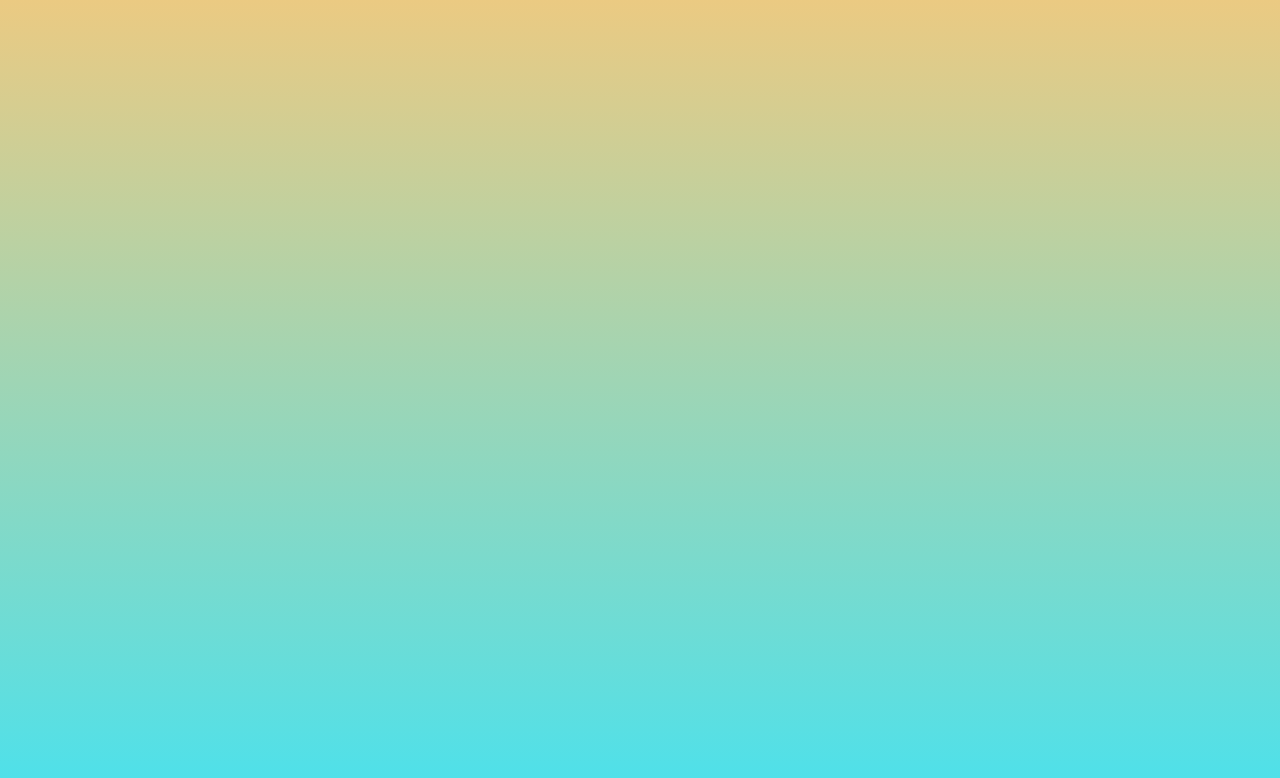
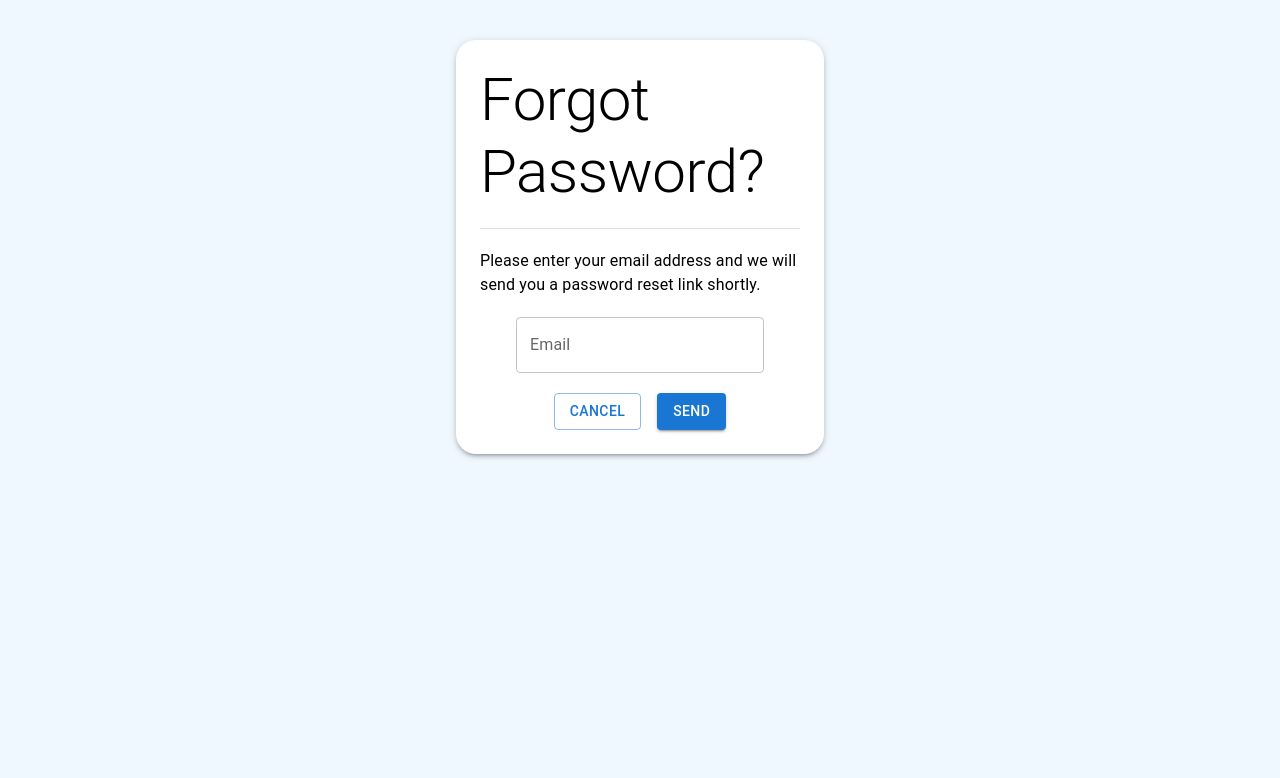
Before and after one commit to ikbalrazu/RealChatApp, a React (Create React App) app: page /forgotpassword in a window 1280 px wide. Before the commit this address had no page. Shown: the top 778 px of the page. Built offline with nearby package versions, Linux system fonts and the light colour scheme.

Commit message:
all ui updated

```diff
--- a/src/App.js
+++ b/src/App.js
@@ -1,7 +1,8 @@
-import './App.css';
+// import './App.css';
 import Chat from './page/Chat';
 import Login from './page/Login';
 import Register from './page/Register';
+import ForgotPassword from './page/ForgotPassword';
 import {Route,Routes} from 'react-router-dom';
 
 function App() {
@@ -11,6 +12,7 @@ function App() {
         <Route path="/" element={<Login/>}/>
         <Route path="/register" element={<Register/>}/>
         <Route path="/chat" element={<Chat/>}/>
+        <Route path="/forgotpassword" element={<ForgotPassword/>}/>
       </Routes>
     </div>
   );
--- a/src/index.css
+++ b/src/index.css
@@ -1,11 +1,11 @@
-body {
+/* body {
   margin: 0;
   font-family: -apple-system, BlinkMacSystemFont, 'Segoe UI', 'Roboto', 'Oxygen',
     'Ubuntu', 'Cantarell', 'Fira Sans', 'Droid Sans', 'Helvetica Neue',
     sans-serif;
   -webkit-font-smoothing: antialiased;
   -moz-osx-font-smoothing: grayscale;
-}
+} */
 
 code {
   font-family: source-code-pro, Menlo, Monaco, Consolas, 'Courier New',
--- a/src/page/Chat.jsx
+++ b/src/page/Chat.jsx
@@ -145,7 +145,7 @@ const Chat = () => {
       </Stack>
       </Box>
 
-      <Box bgcolor="yellow" sx={{display:{xs:"none", sm:"block"},width:"65%",height:"80vh"}}>
+      <Box bgcolor="aliceblue" sx={{display:{xs:"none", sm:"block"},width:"65%",height:"80vh"}}>
       <Chatbox
       chat={currentChat}
       currentUser={userInfo?.id}
--- /dev/null
+++ b/src/page/ForgotPassword.jsx
@@ -0,0 +1,48 @@
+import React from "react";
+import { Box,Button,Divider,TextField, Typography } from '@mui/material';
+import { Stack } from "@mui/system";
+import { Link } from "react-router-dom";
+
+const ForgotPassword = () => {
+
+    return(
+        <div>
+        <Box
+        bgcolor={"white"}
+        component="form"
+        maxWidth={320}
+        maxHeight={1000}
+        sx={{
+        display:"flex",flexDirection:"column",
+        // ":hover":{boxShadow: "10px 10px 10px #ccc"}
+        }}
+        justifyContent={"center"}
+        alignItems="center"
+        margin="auto"
+        marginTop={5}
+        padding={3}
+        borderRadius={5}
+        gap={2.5}
+        boxShadow={3}
+        sm={2}
+        >
+
+        <Typography variant="h2">Forgot Password?</Typography>
+
+        <Divider sx={{width:"100%"}} variant="light"/>
+
+        <Typography>
+        Please enter your email address and we will send you a password reset link shortly.
+        </Typography>
+
+        <TextField type={'email'} id="outlined-basic" label="Email" variant="outlined"/>
+        <Stack direction="row" spacing={2}>
+        <Link to="/" style={{textDecoration:"none"}}><Button variant="outlined">Cancel</Button></Link>
+        <Button variant='contained'>Send</Button>
+        </Stack>
+        </Box>
+        </div>
+    )
+}
+
+export default ForgotPassword;
--- a/src/page/Login.css
+++ b/src/page/Login.css
@@ -1,6 +1,17 @@
+
 body{
-    /* background-color: aliceblue; */
+    background-color: aliceblue;
+    /* background: linear-gradient(#ebca82, #4BE1EC);
+    background-repeat: no-repeat;
+    background-attachment: fixed; */
+    /* height: 100%;
+    margin: 0; */
+}
+
+/* .container{
+    display: block;
+    height: 100vh;
     background: linear-gradient(#ebca82, #4BE1EC);
     background-repeat: no-repeat;
     background-attachment: fixed;
-}
+} */
--- a/src/page/Login.jsx
+++ b/src/page/Login.jsx
@@ -2,6 +2,8 @@ import React,{useState} from 'react';
 import axios from 'axios';
 import {useNavigate} from 'react-router-dom';
 import { Box,Button,TextField, Typography } from '@mui/material';
+import Alert from '@mui/material/Alert';
+import LinearProgress from '@mui/material/LinearProgress';
 import { Link } from 'react-router-dom';
 
 import './Login.css';
@@ -10,20 +12,35 @@ const Login = () => {
     const chatpage = useNavigate();
     const [email,setEmail] = useState();
     const [password,setPassword] = useState();
+    const [alert,setAlert] = useState(false);
+    const [alertContent, setAlertContent] = useState('');
+    const [loader,setLoader] = useState(false);
 
     const LoginUser = async() => {
         if (!email || !password) {
             console.log("Please fill the all fields");
+            setAlertContent("Please fill the all fields");
+            setAlert(true);
         }
-        //else if (!/^[\w-\.]+@([\w-]+\.)+[\w-]{2,4}$/.test(email)) {
-        //     console.log("Invalid Email !.");
-        // }
+        else if (!/^[\w-\.]+@([\w-]+\.)+[\w-]{2,4}$/.test(email)) {
+            console.log("Invalid Email !.");
+            setAlertContent("Invalid Email !");
+            setAlert(true);
+        }
         else{
+          setAlertContent(" ");
+          setAlert(false);
+            setLoader(true);
             const data = await axios.post("/user/login",{email,password});
 
             if(data?.data?.message === "User Not Found"){
+                setLoader(false);
                 console.log("User Not Found");
+                setAlertContent("User Not Found.");
+                setAlert(true);
             }else{
+                setAlert(false);
+                setLoader(true);
                 console.log(data?.data);
                 localStorage.setItem(
                     "userdetails",
@@ -34,6 +51,7 @@ const Login = () => {
                       picture:data?.data?.picture,
                     })
                   );
+                  setLoader(false);
                 chatpage("/chat");
             }
         }
@@ -45,9 +63,9 @@ const Login = () => {
       <Box
       bgcolor={"white"}
       component="form"
-      maxWidth={330}
+      maxWidth={320}
       maxHeight={1000}
-      sx={{display:"flex",flexDirection:"column",":hover":{boxShadow: "10px 10px 10px #ccc"}}}
+      sx={{display:"flex",flexDirection:"column"}}
       justifyContent={"center"}
       alignItems="center"
       margin="auto"
@@ -59,14 +77,15 @@ const Login = () => {
       sm={2}
       >
       <Typography variant="h2">Sign In</Typography>
+      {alert ? <Alert severity='error'>{alertContent}</Alert> : <></> }
       <TextField type={'email'} onChange={(e) => setEmail(e.target.value.toLowerCase())} id="outlined-basic" label="Email" variant="outlined"/>
       <TextField type={"password"} onChange={(e) => setPassword(e.target.value)} id="outlined-basic" label="Password" variant="outlined"/>
       <Button variant='contained' onClick={LoginUser}>Login</Button>
       <Typography>
-        <Link to="#">Forgot Password?</Link>
+        <Link to="forgotpassword">Forgot Password?</Link>
       </Typography>
       <Link style={{textDecoration:"none"}} to="register"><Button>Registration</Button></Link>
-
+      {loader ? <LinearProgress sx={{ width: '100%' }}/> : <></>}
       </Box>
 
     {/* <div className="login">Login</div>
--- a/src/page/Register.jsx
+++ b/src/page/Register.jsx
@@ -29,8 +29,12 @@ const Register = () => {
     <Box
         bgcolor={"white"}
         component="form"
-        maxWidth={330}
-        sx={{display:"flex",flexDirection:"column",":hover":{boxShadow: "10px 10px 10px #ccc"}}}
+        maxWidth={320}
+        sx={{
+        display:"flex",flexDirection:"column",
+        // ":hover":{boxShadow: "10px 10px 10px #ccc"
+        // }
+        }}
         justifyContent={"center"}
         alignItems="center"
         margin="auto"
@@ -46,6 +50,18 @@ const Register = () => {
         <TextField type={'email'} onChange={(e) => setEmail(e.target.value.toLowerCase())} id="outlined-basic" label="Email" variant="outlined"/>
         <TextField type={"password"} onChange={(e) => setPassword(e.target.value)} id="outlined-basic" label="Password" variant="outlined"/>
         <TextField type={"password"} onChange={(e) => setPassword(e.target.value)} id="outlined-basic" label="Confirm Password" variant="outlined"/>
+
+        {/* <Button
+        variant="contained"
+        component="label"
+        >
+        Upload File
+        <input
+            type="file"
+            disabled
+        />
+        </Button> */}
+
         <Button variant='contained' onClick={RegisterUser}>Let's Go</Button>
 
         <Typography>
```
Also changed, not shown: src/components/ChatBox/Chatbox.jsx (+19 -0 lines).
